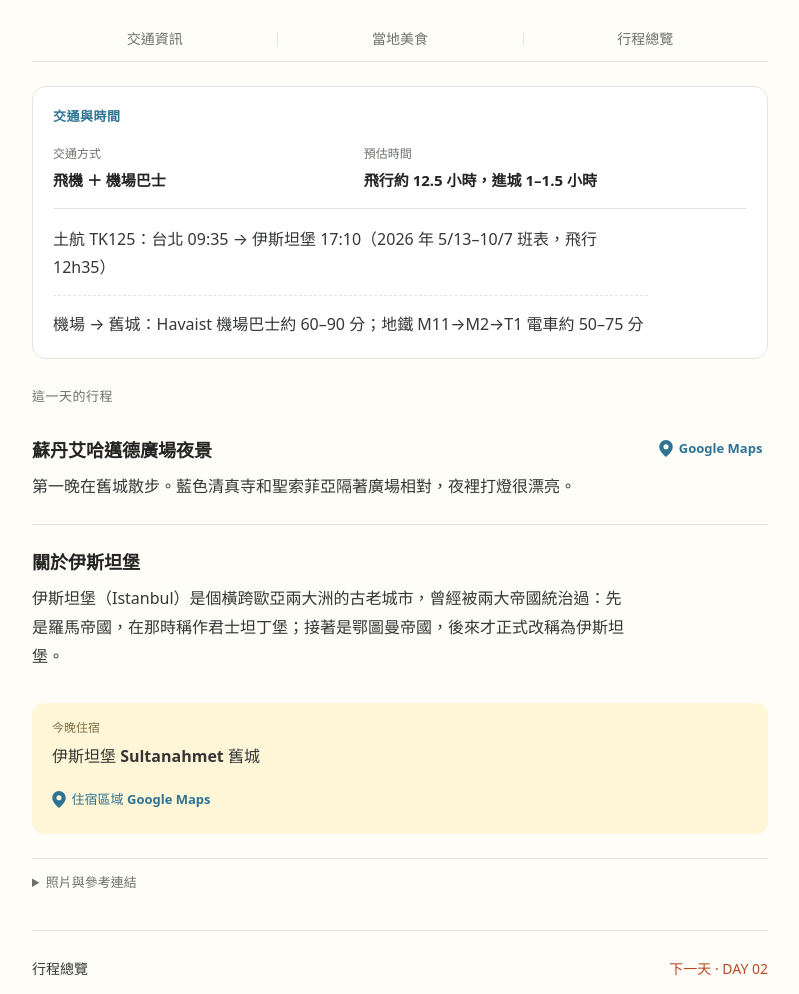
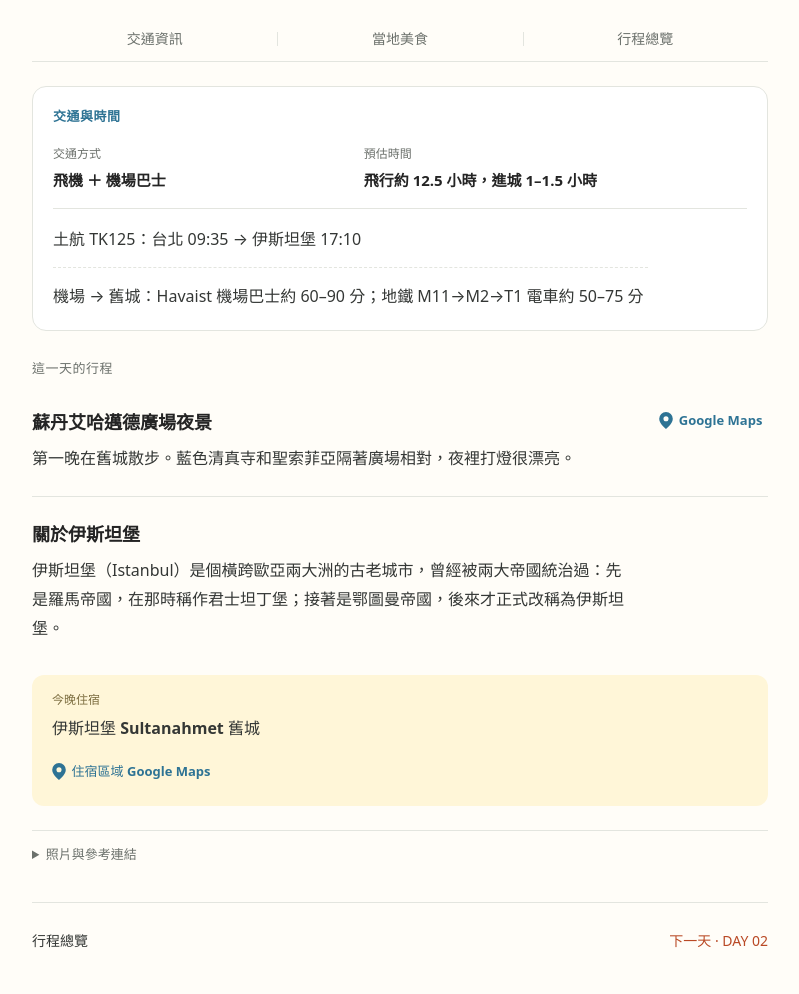
Before and after one commit to nibbles724bot/TravelTurkey2027, a plain HTML site: page index.html in a window 1280 px wide. Shown: the part 6246-7240 px from the top of the page, without its empty margins (328-1127 px from the left). Drawn offline with Linux system fonts and the light colour scheme.

Commit message:
Remove outdated flight schedule note

```diff
--- a/index.html
+++ b/index.html
@@ -761,7 +761,7 @@
 <h2 id="title-5">伊斯坦堡</h2>
 </div>
 </article>
-<article id="slide-6" class="slide day" aria-labelledby="title-6" tabindex="-1" data-kind="day" data-kind-label="每日行程" data-search="DAY 01 9/24（五） 台北 → 伊斯坦堡 DAY 01   9/24（五） 台北 → 交通　飛機 ＋ 機場巴士　｜　預估 飛行約 12.5 小時，進城 1–1.5 小時 土航 TK125：台北 09:35 → 伊斯坦堡 17:10（2026 年 5/13–10/7 班表，飛行 12h35） 機場 → 舊城：Havaist 機場巴士約 60–90 分；地鐵 M11→M2→T1 電車約 50–75 分 景點介紹 蘇丹艾哈邁德廣場夜景 第一晚在舊城散步。藍色清真寺和聖索菲亞隔著廣場相對，夜裡打燈很漂亮。 關於伊斯坦堡 伊斯坦堡（Istanbul）是個橫跨歐亞兩大洲的古老城市，曾經被兩大帝國統治過：先是羅馬帝國，在那時稱作君士坦丁堡；接著是鄂圖曼帝國，後來才正式改稱為伊斯坦堡。 伊斯坦堡 示意插圖 今晚住宿 伊斯坦堡 Sultanahmet 舊城">
+<article id="slide-6" class="slide day" aria-labelledby="title-6" tabindex="-1" data-kind="day" data-kind-label="每日行程" data-search="DAY 01 9/24（五） 台北 → 伊斯坦堡 DAY 01   9/24（五） 台北 → 交通　飛機 ＋ 機場巴士　｜　預估 飛行約 12.5 小時，進城 1–1.5 小時 土航 TK125：台北 09:35 → 伊斯坦堡 17:10 機場 → 舊城：Havaist 機場巴士約 60–90 分；地鐵 M11→M2→T1 電車約 50–75 分 景點介紹 蘇丹艾哈邁德廣場夜景 第一晚在舊城散步。藍色清真寺和聖索菲亞隔著廣場相對，夜裡打燈很漂亮。 關於伊斯坦堡 伊斯坦堡（Istanbul）是個橫跨歐亞兩大洲的古老城市，曾經被兩大帝國統治過：先是羅馬帝國，在那時稱作君士坦丁堡；接著是鄂圖曼帝國，後來才正式改稱為伊斯坦堡。 伊斯坦堡 示意插圖 今晚住宿 伊斯坦堡 Sultanahmet 舊城">
 <div class="slide-heading">
 <p class="day-label">DAY 01   9/24（五）<span>伊斯坦堡</span>
 </p>
@@ -785,7 +785,7 @@
 </div>
 </dl>
 <ul class="travel-notes">
-<li>土航 TK125：台北 09:35 → 伊斯坦堡 17:10（2026 年 5/13–10/7 班表，飛行 12h35）</li>
+<li>土航 TK125：台北 09:35 → 伊斯坦堡 17:10</li>
 <li>機場 → 舊城：Havaist 機場巴士約 60–90 分；地鐵 M11→M2→T1 電車約 50–75 分</li>
 </ul>
 </section>
--- a/slides.json
+++ b/slides.json
@@ -167,7 +167,7 @@
       "DAY 01   9/24（五）",
       "台北 →",
       "交通　飛機 ＋ 機場巴士　｜　預估 飛行約 12.5 小時，進城 1–1.5 小時",
-      "土航 TK125：台北 09:35 → 伊斯坦堡 17:10（2026 年 5/13–10/7 班表，飛行 12h35）",
+      "土航 TK125：台北 09:35 → 伊斯坦堡 17:10",
       "機場 → 舊城：Havaist 機場巴士約 60–90 分；地鐵 M11→M2→T1 電車約 50–75 分",
       "景點介紹",
       "蘇丹艾哈邁德廣場夜景",
```
